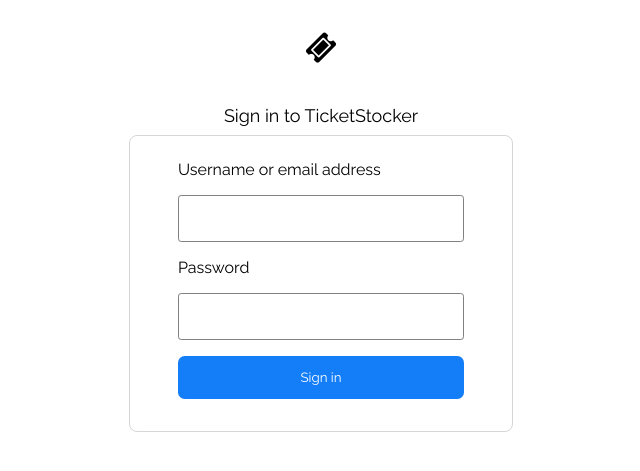
After one commit to miha53cevic/TicketStocker, a PHP site: page /static/login.html in a window 1280 px wide. The commit adds this page. Shown: the top 471 px of the page, without its empty margins (319-959 px from the left). Run offline with PHP 8.4, Linux system fonts and the light colour scheme.

Commit message:
add login and signup

```diff
--- /dev/null
+++ b/static/login.html
@@ -0,0 +1,31 @@
+<!DOCTYPE html>
+<html lang="en">
+<head>
+    <meta charset="UTF-8">
+    <meta name="viewport" content="width=device-width, initial-scale=1.0">
+    <meta http-equiv="X-UA-Compatible" content="ie=edge">
+    <link rel="stylesheet" href="https://fonts.googleapis.com/css?family=Raleway">
+    <link rel='stylesheet' href='https://cdnjs.cloudflare.com/ajax/libs/font-awesome/4.7.0/css/font-awesome.min.css'>
+    <link rel="stylesheet" href="main.css">
+    <title>TicketStocker Login</title>
+</head>
+<body>
+
+    <main>
+
+        <a class="fa fa-ticket icon" href="client.html"></a>
+        <p class="pHeader">Sign in to TicketStocker</p>
+
+        <div class="content">
+            <p>Username or email address</p>
+            <input class="searchField" type="text">
+            <p>Password</p>
+            <input class="searchField" type="text">
+            <button style="margin-top: 1rem;" class="button">Sign in</button>
+        </div>
+
+    </main>
+
+
+</body>
+</html>
--- a/static/client.css
+++ b/static/main.css
@@ -12,6 +12,11 @@
     display: flex;
     flex-direction: column;
     align-items: center;
+}
+
+a {
+    text-decoration: none;
+    color: inherit;
 }
 
 .header {
@@ -196,6 +201,38 @@
     width: fit-content;
 }
 
+.icon {
+    padding: 1em;
+    font-size: xx-large;
+}
+
+.h1Header {
+    padding: 0.5em;
+}
+
+.pHeader {
+    padding: 0.5em;
+    font-size: large;
+    margin: 0;
+}
+
+.content {
+    display: flex;
+    flex-direction: column;
+    border: 1px solid rgba(128, 128, 128, 0.322);
+    border-radius: 0.5rem;
+    padding: 3rem;
+    padding-top: 0.5rem;
+    padding-bottom: 2rem;
+}
+
+.searchField {
+    border: 1px solid grey;
+    border-radius: 0.2rem;
+    font-size: x-large;
+    padding: 0.5rem;
+}
+
 #searchField {
     font-size: x-large;
     width: 40%;
```
Also changed, not shown: static/client.html (+9 -7 lines), static/signup.html (added, +31 -0 lines).
